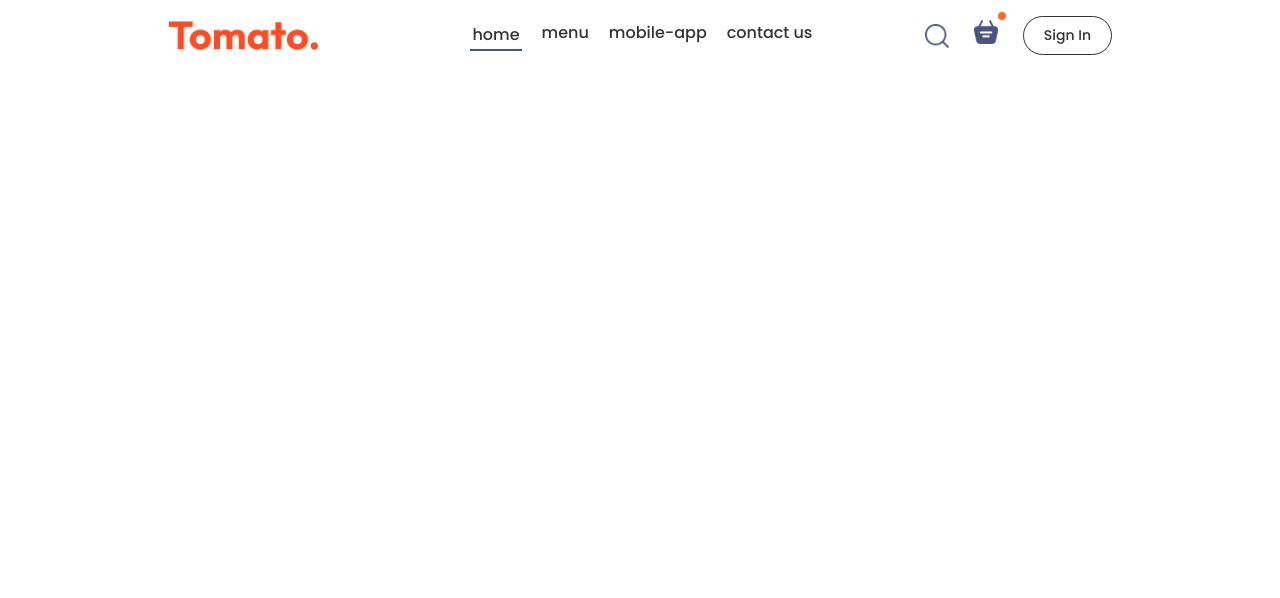
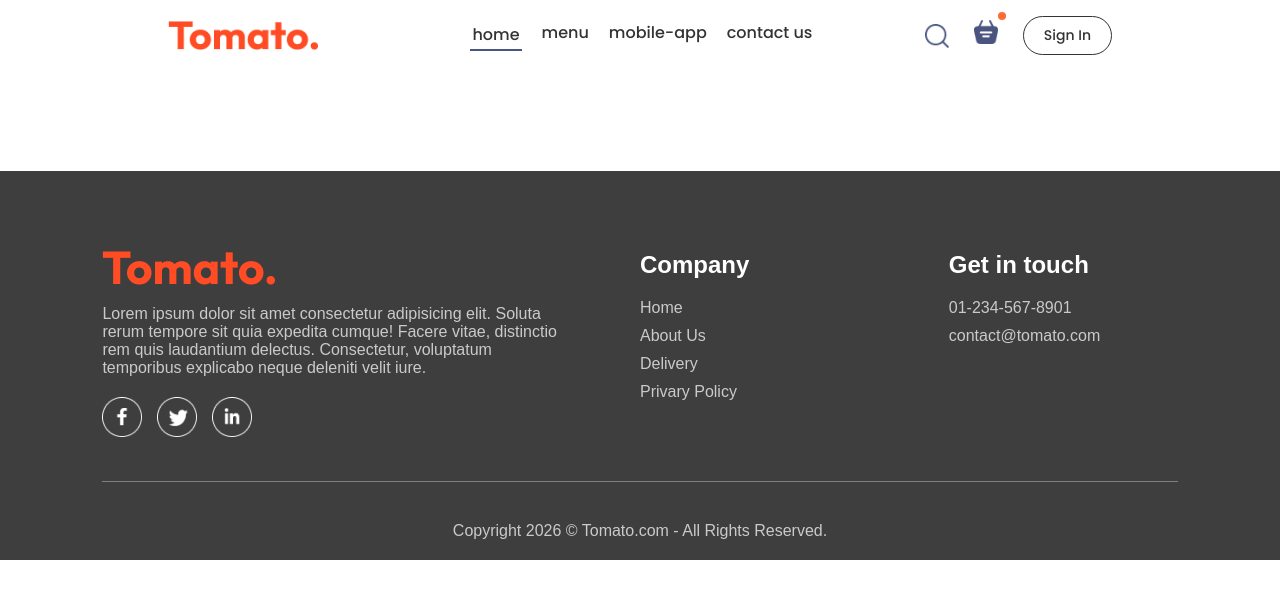
Before and after one commit to nagu-don/food-delivery-mern, a React (Vite) app in the folder front-end/: page /place-order in a window 1280 px wide. Shown: the top 598 px of the page. Built offline with nearby package versions, Linux system fonts and the light colour scheme.

Commit message:
added footer and app-download components

```diff
--- a/front-end/src/App.jsx
+++ b/front-end/src/App.jsx
@@ -4,9 +4,11 @@
 import Home from "./pages/Home/home.jsx"
 import Cart from "./pages/Cart/cart.jsx"
 import PlaceOrder from "./pages/PlaceOrder/PlaceOrder.jsx"
+import Footer from './components/Footer/Footer.jsx'
 
 const App = () => {
   return (
+    <div>
       <div className='app'>
         <Navbar/>
         <Routes>
@@ -15,6 +17,8 @@
           <Route path="/place-order" element={<PlaceOrder/>}/>
         </Routes>
       </div>
+      <Footer/>
+    </div>
   )
 }
 
--- /dev/null
+++ b/front-end/src/components/AppDownload/AppDownload.css
@@ -0,0 +1,22 @@
+.app-download{
+    margin:auto auto;
+    margin-top:100px;
+    font-size:max(2vw,20px);
+    text-align: center;
+    font-family: Arial, Helvetica, sans-serif;
+}
+.app-download-platforms{
+    display: flex;
+    justify-content: center;
+    gap:max(2vw,10px);
+    margin-top:40px;
+}
+.app-download-platforms img{
+    width: max(30vw,120px);
+    max-width: 180px;
+    transition: 0.5s;
+    cursor:pointer;
+}
+.app-download-platforms img:hover{
+    transform: scale(1.05);
+}
--- /dev/null
+++ b/front-end/src/components/AppDownload/AppDownload.jsx
@@ -0,0 +1,19 @@
+import React from 'react'
+import './AppDownload.css'
+import {assets} from '../../assets/assets'
+
+const AppDownload = () => {
+  return (
+    <div>
+        <div className='app-download' id='app-download'>
+            <p>For Better Expericance Download <br/> Tomato App</p>
+            <div className='app-download-platforms'>
+                <img src={assets.play_store} alt=""/>
+                <img src={assets.app_store} alt="" />
+            </div>
+        </div>
+    </div>
+  )
+}
+
+export default AppDownload
--- /dev/null
+++ b/front-end/src/components/Footer/Footer.css
@@ -0,0 +1,43 @@
+.footer{
+    color:rgb(202, 202, 202);
+    background-color: rgb(62, 62, 62);
+    display: flex;
+    flex-direction: column;
+    align-items: center;
+    gap: 20px;
+    padding:20px 8vw;
+    padding-top:80px;
+    font-family: Arial, Helvetica, sans-serif;
+    margin-top: 100px; ;
+}
+.footer-content{
+    width: 100%;
+    display: grid;
+    grid-template-columns: 2fr 1fr 1fr;
+    gap:80px;
+}
+.footer-content-left,.footer-content-center,.footer-content-right{
+    display:flex;
+    flex-direction: column;
+    align-items: start;
+    gap: 20px;
+}
+.footer-content-left li,.footer-content-center li,.footer-content-right  li{
+    list-style: none;
+    margin-bottom: 10px;
+    cursor: pointer;
+}
+.footer-content-center h2,.footer-content-right  h2{
+    color:white;
+}
+.footer-social-icons img{
+    width: 40px;
+    margin-right: 15px;
+}
+.footer hr{
+    width: 100%;
+    height: 1px;
+    margin: 20px 0px;
+    background-color: gray;
+    border: none;
+}
--- /dev/null
+++ b/front-end/src/components/Footer/Footer.jsx
@@ -0,0 +1,43 @@
+import React from 'react'
+import'./Footer.css'
+import {assets} from "../../assets/assets"
+
+const Footer = () => {
+  return (
+    <div className='footer'>
+      <div className='footer-content'>
+        <div className='footer-content-left'>
+            <img src={assets.logo} alt=""/>
+            <p>Lorem ipsum dolor sit amet consectetur adipisicing elit. Soluta rerum tempore sit quia expedita cumque! Facere vitae, distinctio rem quis laudantium delectus. Consectetur, voluptatum temporibus explicabo neque deleniti velit iure.</p>
+            <div className='footer-social-icons'>
+                <img src={assets.facebook_icon} alt="" />
+                <img src={assets.twitter_icon} alt="" />
+                <img src={assets.linkedin_icon} alt="" />
+            </div>
+        </div>
+        <div className='footer-content-center'>
+            <h2>Company</h2>
+            <ul>
+                <li>Home</li>
+                <li>About Us</li>
+                <li>Delivery</li>
+                <li>Privary Policy</li>
+            </ul>
+        </div>
+        <div className='footer-content-right'>
+            <h2>Get in touch</h2>
+            <ul>
+                <li>01-234-567-8901</li>
+                <li>contact@tomato.com</li>
+            </ul>
+        </div>
+      </div>
+      <hr/>
+      <p className='footer-copyright'>
+        Copyright 2026 © Tomato.com - All Rights Reserved.
+      </p>
+    </div>
+  )
+}
+
+export default Footer
--- a/front-end/src/pages/Home/Home.jsx
+++ b/front-end/src/pages/Home/Home.jsx
@@ -3,6 +3,7 @@
 import Header from '../../components/Header/Header'
 import ExploreMenu from '../../components/ExploreMenu/ExploreMenu'
 import FoodDisplay from '../../components/FoodDisplay/FoodDisplay'
+import AppDownload from '../../components/AppDownload/AppDownload'
 
 const Home = () => {
   return (
@@ -10,6 +11,7 @@
       <Header/>
       <ExploreMenu/>
       <FoodDisplay/>
+      <AppDownload/>
     </div>
   )
 }
```
Lines whose indentation alone changed are shown as unchanged.
